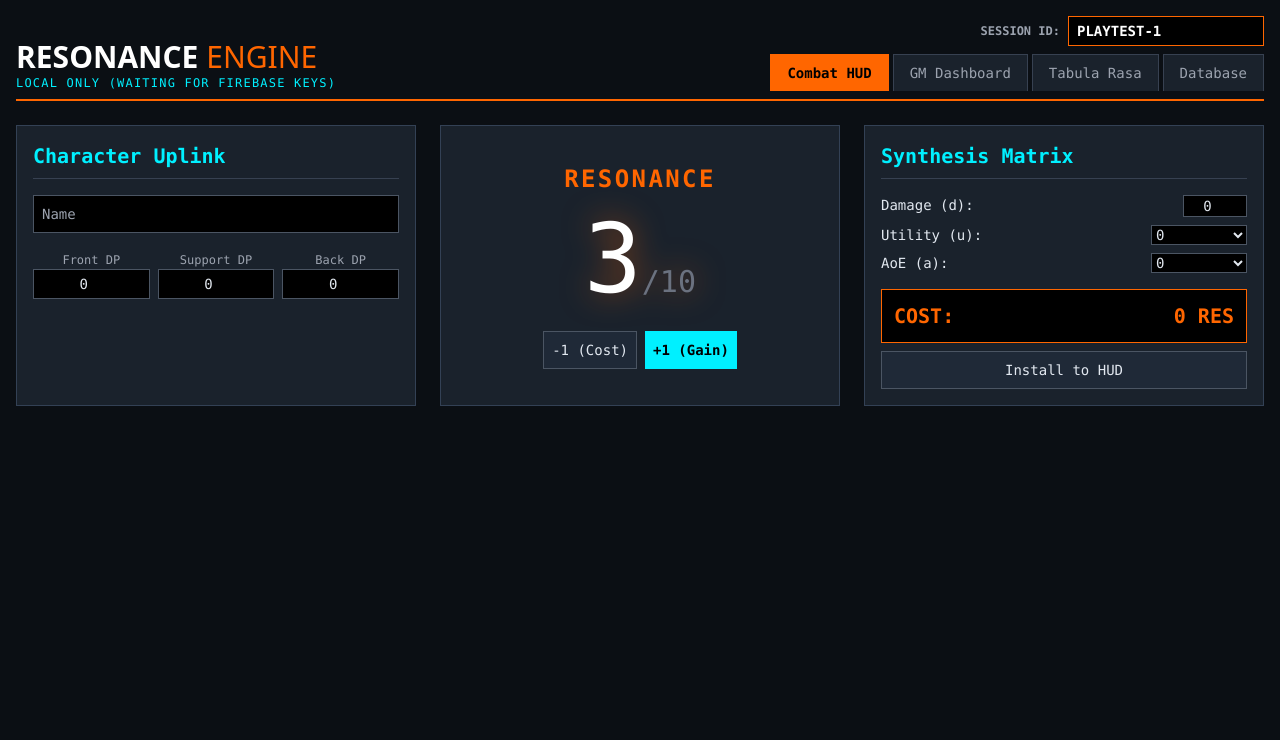
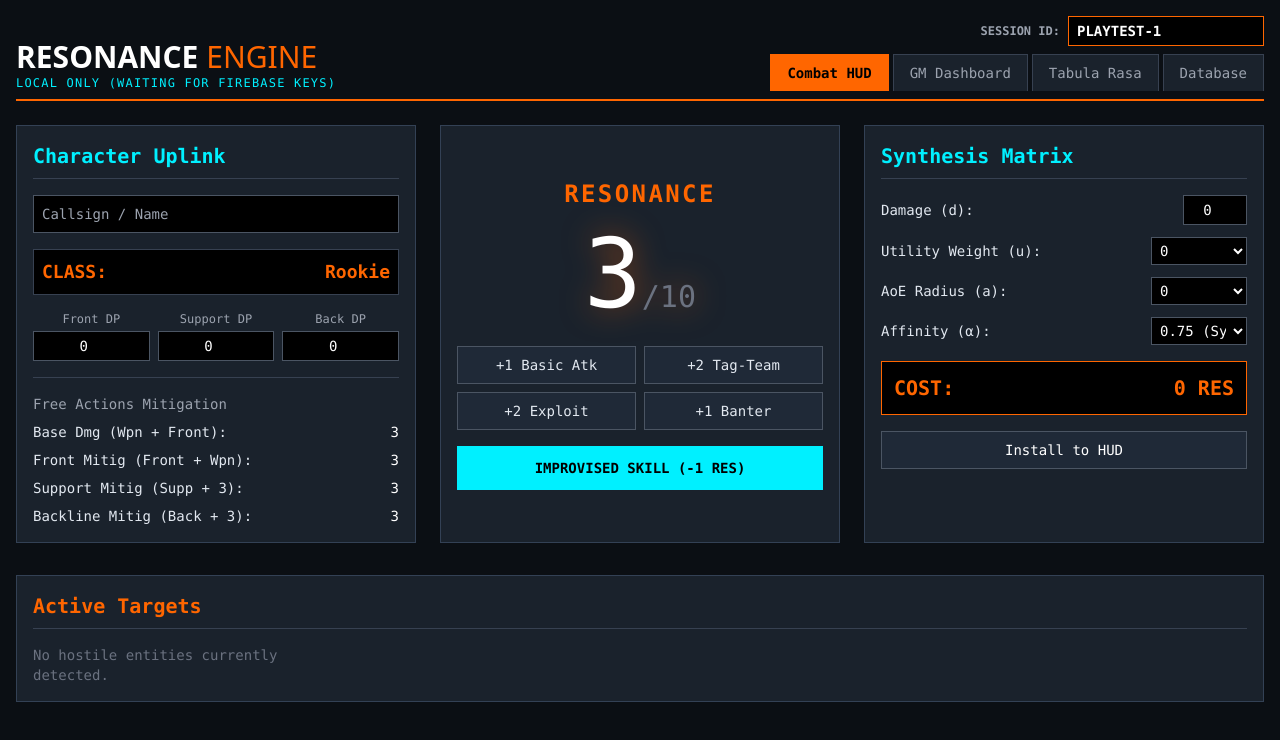
Before and after one commit to textbookmethods/resonance-engine, a React (Vite) app: page / in a window 1280 px wide. Shown: the top 740 px of the page. Built offline with nearby package versions, Linux system fonts and the light colour scheme.

Commit message:
Fixed HUD errors and added active target tracking

```diff
--- a/src/App.jsx
+++ b/src/App.jsx
@@ -2,7 +2,6 @@ import { useState, useEffect } from 'react';
 import firebase from 'firebase/compat/app';
 import 'firebase/compat/database';
 
-// 1. We officially import all 4 of your components here
 import PlayerHUD from './components/PlayerHUD';
 import GridBoard from './components/GridBoard';
 import GMDashboard from './components/GMDashboard';
@@ -25,7 +24,7 @@ if (isFirebaseConfigured && !firebase.apps.length) {
 const DEFAULT_STATE = {
     player: { name: '', title: '', weaponBase: 3, dpFront: 0, dpSupport: 0, dpBack: 0, resPool: 3, customCards: [] },
     encounter: { round: 1, enemies: [], playerPoolTotal: 10, enemyPoolTotal: 10 },
-    grid: Array(150).fill({ type: 'empty', terrain: null }),
+    grid: Array(150).fill({ type: 'empty', terrain: null }), // Defaults to featureless terrain
     tokens: []
 };
 
@@ -70,7 +69,6 @@ export default function App() {
         });
     };
 
-    // 2. We add the GM and Database tabs to the navigation array
     const tabs = [
         { id: 'player', label: 'Combat HUD' },
         { id: 'gm', label: 'GM Dashboard' },
@@ -110,8 +108,7 @@ export default function App() {
             </header>
 
             <main className="flex-1">
-                {/* 3. We tell the engine how to render all 4 components */}
-                {activeTab === 'player' && <PlayerHUD player={gameState.player} pushUpdate={pushUpdate} />}
+                {activeTab === 'player' && <PlayerHUD player={gameState.player} encounter={gameState.encounter} pushUpdate={pushUpdate} />}
                 {activeTab === 'gm' && <GMDashboard encounter={gameState.encounter} pushUpdate={pushUpdate} />}
                 {activeTab === 'grid' && <GridBoard grid={gameState.grid} tokens={gameState.tokens} pushUpdate={pushUpdate} />}
                 {activeTab === 'ref' && <Reference />}
--- a/src/components/PlayerHUD.jsx
+++ b/src/components/PlayerHUD.jsx
@@ -1,9 +1,11 @@
+/* eslint-disable react/prop-types */
 import { useState } from 'react';
 
-export default function PlayerHUD({ player, pushUpdate }) {
+export default function PlayerHUD({ player = {}, encounter = {}, pushUpdate }) {
     const [builder, setBuilder] = useState({ d: 0, u: 0, a: 0, alpha: 1.0 });
 
     const updatePlayer = (key, val) => pushUpdate(s => ({ ...s, player: { ...s.player, [key]: val } }));
+
     const calcCost = Math.ceil(builder.alpha * (builder.d + builder.u + Math.pow(builder.a, 2)));
 
     const saveCard = () => {
@@ -12,17 +14,64 @@ export default function PlayerHUD({ player, pushUpdate }) {
         updatePlayer('customCards', [...cards, { ...builder, cost: calcCost, id: Date.now() }]);
     };
 
+    const rollImprovised = () => {
+        updatePlayer('resPool', Math.max(0, (player.resPool || 0) - 1));
+        const roll = Math.floor(Math.random() * 6) + 1;
+        let outcome = "";
+        if (roll <= 2) outcome = "Backlash (Failure & Consequence)";
+        else if (roll <= 4) outcome = "Surge (Success at a Cost)";
+        else outcome = "Cascade (Total Success)";
+        alert(`Improvised Skill Roll: ${roll}\nOutcome: ${outcome}`);
+    };
+
+    let activeClass = "Rookie";
+    const front = player.dpFront || 0;
+    const supp = player.dpSupport || 0;
+    const back = player.dpBack || 0;
+    const wpn = player.weaponBase || 3;
+
+    if (front >= 10) activeClass = "Vanguard";
+    else if (front >= 5 && supp >= 5) activeClass = "Paladin";
+    else if (back >= 10) activeClass = "Sniper";
+    else if (supp >= 10) activeClass = "Conduit";
+    else if (front >= 5 && back >= 5) activeClass = "Skirmisher";
+
+    const activeEnemies = encounter?.enemies || [];
+
     return (
         <div className="grid grid-cols-1 lg:grid-cols-3 gap-6 font-mono text-sm">
             {/* Stats Panel */}
             <div className="bg-[#1a222c] p-4 border border-slate-700">
                 <h2 className="text-[#00f0ff] font-bold text-xl mb-4 border-b border-gray-700 pb-2">Character Uplink</h2>
                 <div className="space-y-4">
-                    <input className="w-full bg-black border border-gray-600 p-2 text-white" placeholder="Name" value={player.name} onChange={e=>updatePlayer('name', e.target.value)} />
+                    <input className="w-full bg-black border border-gray-600 p-2 text-white outline-none" placeholder="Callsign / Name" value={player.name || ''} onChange={e => updatePlayer('name', e.target.value)} />
+
+                    <div className="flex justify-between items-center text-[#ff6600] font-bold text-lg bg-black p-2 border border-gray-700">
+                        <span>CLASS:</span>
+                        <span>{activeClass}</span>
+                    </div>
+
                     <div className="grid grid-cols-3 gap-2 text-center">
-                        <div><label className="text-gray-400 text-xs">Front DP</label><input type="number" className="w-full bg-black border border-gray-600 p-1 text-center" value={player.dpFront} onChange={e=>updatePlayer('dpFront', parseInt(e.target.value)||0)} /></div>
-                        <div><label className="text-gray-400 text-xs">Support DP</label><input type="number" className="w-full bg-black border border-gray-600 p-1 text-center" value={player.dpSupport} onChange={e=>updatePlayer('dpSupport', parseInt(e.target.value)||0)} /></div>
-                        <div><label className="text-gray-400 text-xs">Back DP</label><input type="number" className="w-full bg-black border border-gray-600 p-1 text-center" value={player.dpBack} onChange={e=>updatePlayer('dpBack', parseInt(e.target.value)||0)} /></div>
+                        <div>
+                            <label className="text-gray-400 text-xs block mb-1">Front DP</label>
+                            <input type="number" className="w-full bg-black border border-gray-600 p-1 text-center text-white" value={front} onChange={e=>updatePlayer('dpFront', parseInt(e.target.value)||0)} />
+                        </div>
+                        <div>
+                            <label className="text-gray-400 text-xs block mb-1">Support DP</label>
+                            <input type="number" className="w-full bg-black border border-gray-600 p-1 text-center text-white" value={supp} onChange={e=>updatePlayer('dpSupport', parseInt(e.target.value)||0)} />
+                        </div>
+                        <div>
+                            <label className="text-gray-400 text-xs block mb-1">Back DP</label>
+                            <input type="number" className="w-full bg-black border border-gray-600 p-1 text-center text-white" value={back} onChange={e=>updatePlayer('dpBack', parseInt(e.target.value)||0)} />
+                        </div>
+                    </div>
+
+                    <div className="mt-4 border-t border-gray-700 pt-4 space-y-2">
+                        <h3 className="text-gray-400 mb-2">Free Actions Mitigation</h3>
+                        <div className="flex justify-between"><span>Base Dmg (Wpn + Front):</span> <span className="text-white">{wpn + front}</span></div>
+                        <div className="flex justify-between"><span>Front Mitig (Front + Wpn):</span> <span className="text-white">{front + wpn}</span></div>
+                        <div className="flex justify-between"><span>Support Mitig (Supp + 3):</span> <span className="text-white">{supp + 3}</span></div>
+                        <div className="flex justify-between"><span>Backline Mitig (Back + 3):</span> <span className="text-white">{back + 3}</span></div>
                     </div>
                 </div>
             </div>
@@ -31,39 +80,98 @@ export default function PlayerHUD({ player, pushUpdate }) {
             <div className="bg-[#1a222c] p-4 border border-slate-700 flex flex-col items-center justify-center">
                 <h2 className="text-[#ff6600] font-bold text-2xl tracking-widest mb-4">RESONANCE</h2>
                 <div className="text-8xl text-white mb-6 drop-shadow-[0_0_15px_rgba(255,102,0,0.5)]">
-                    {player.resPool}<span className="text-3xl text-gray-500">/10</span>
+                    {player.resPool || 0}<span className="text-3xl text-gray-500">/10</span>
                 </div>
-                <div className="flex gap-2">
-                    <button className="bg-gray-800 p-2 border border-gray-600" onClick={()=>updatePlayer('resPool', Math.max(0, player.resPool - 1))}>-1 (Cost)</button>
-                    <button className="bg-[#00f0ff] text-black font-bold p-2" onClick={()=>updatePlayer('resPool', Math.min(10, player.resPool + 1))}>+1 (Gain)</button>
+
+                <div className="grid grid-cols-2 gap-2 w-full mb-4">
+                    <button className="bg-gray-800 hover:bg-gray-700 border border-gray-600 p-2" onClick={()=>updatePlayer('resPool', Math.min(10, (player.resPool || 0) + 1))}>+1 Basic Atk</button>
+                    <button className="bg-gray-800 hover:bg-gray-700 border border-gray-600 p-2" onClick={()=>updatePlayer('resPool', Math.min(10, (player.resPool || 0) + 2))}>+2 Tag-Team</button>
+                    <button className="bg-gray-800 hover:bg-gray-700 border border-gray-600 p-2" onClick={()=>updatePlayer('resPool', Math.min(10, (player.resPool || 0) + 2))}>+2 Exploit</button>
+                    <button className="bg-gray-800 hover:bg-gray-700 border border-gray-600 p-2" onClick={()=>updatePlayer('resPool', Math.min(10, (player.resPool || 0) + 1))}>+1 Banter</button>
                 </div>
+
+                <button className="w-full bg-[#00f0ff] text-black font-bold p-3 uppercase hover:bg-white transition-colors" onClick={rollImprovised}>
+                    Improvised Skill (-1 Res)
+                </button>
             </div>
 
             {/* Ability Builder */}
             <div className="bg-[#1a222c] p-4 border border-slate-700">
                 <h2 className="text-[#00f0ff] font-bold text-xl mb-4 border-b border-gray-700 pb-2">Synthesis Matrix</h2>
-                <div className="space-y-2 mb-4">
-                    <div className="flex justify-between">
+                <div className="space-y-3 mb-4">
+                    <div className="flex justify-between items-center">
                         <span>Damage (d):</span>
-                        <input type="number" className="w-16 bg-black border border-gray-600 text-center" value={builder.d} onChange={e=>setBuilder({...builder, d: parseInt(e.target.value)||0})} />
+                        <input type="number" className="w-16 bg-black border border-gray-600 p-1 text-center text-white" value={builder.d} onChange={e=>setBuilder({...builder, d: parseInt(e.target.value)||0})} />
                     </div>
-                    <div className="flex justify-between">
-                        <span>Utility (u):</span>
-                        <select className="w-24 bg-black border border-gray-600" value={builder.u} onChange={e=>setBuilder({...builder, u: parseInt(e.target.value)})}>
-                            <option value="0">0</option><option value="1">1 (Minor)</option><option value="3">3 (Major)</option><option value="5">5 (Severe)</option>
+                    <div className="flex justify-between items-center">
+                        <span>Utility Weight (u):</span>
+                        <select className="w-24 bg-black border border-gray-600 p-1 text-white" value={builder.u} onChange={e=>setBuilder({...builder, u: parseInt(e.target.value)})}>
+                            <option value="0">0</option>
+                            <option value="1">1 (Minor)</option>
+                            <option value="3">3 (Major)</option>
+                            <option value="5">5 (Severe)</option>
                         </select>
                     </div>
-                    <div className="flex justify-between">
-                        <span>AoE (a):</span>
-                        <select className="w-24 bg-black border border-gray-600" value={builder.a} onChange={e=>setBuilder({...builder, a: parseInt(e.target.value)})}>
-                            <option value="0">0</option><option value="1">1 (Small)</option><option value="2">2 (Large)</option>
+                    <div className="flex justify-between items-center">
+                        <span>AoE Radius (a):</span>
+                        <select className="w-24 bg-black border border-gray-600 p-1 text-white" value={builder.a} onChange={e=>setBuilder({...builder, a: parseInt(e.target.value)})}>
+                            <option value="0">0</option>
+                            <option value="1">1 (Small)</option>
+                            <option value="2">2 (Large)</option>
+                        </select>
+                    </div>
+                    <div className="flex justify-between items-center">
+                        <span>Affinity (α):</span>
+                        <select className="w-24 bg-black border border-gray-600 p-1 text-white" value={builder.alpha} onChange={e=>setBuilder({...builder, alpha: parseFloat(e.target.value)})}>
+                            <option value="0.75">0.75 (Synergy)</option>
+                            <option value="1.0">1.0 (Neutral)</option>
+                            <option value="2.0">2.0 (Resist)</option>
                         </select>
                     </div>
                 </div>
-                <div className="bg-black p-3 border border-[#ff6600] flex justify-between items-center text-[#ff6600] font-bold text-xl mb-2">
+
+                <div className="bg-black p-3 border border-[#ff6600] flex justify-between items-center text-[#ff6600] font-bold text-xl mb-4">
                     <span>COST:</span><span>{calcCost} RES</span>
                 </div>
-                <button className="w-full bg-gray-800 border border-gray-600 p-2 hover:bg-gray-700" onClick={saveCard}>Install to HUD</button>
+
+                <button className="w-full bg-gray-800 border border-gray-600 p-2 hover:bg-gray-700 text-white mb-4" onClick={saveCard}>
+                    Install to HUD
+                </button>
+
+                {/* Saved Custom Cards */}
+                <div className="grid grid-cols-2 gap-2">
+                    {(player.customCards || []).map(c => (
+                        <div key={c.id} className="bg-black border border-[#00f0ff] p-2 text-xs cursor-pointer hover:bg-gray-900" onClick={() => updatePlayer('resPool', Math.max(0, (player.resPool || 0) - c.cost))}>
+                            <div className="font-bold text-[#00f0ff] mb-1">Custom Action</div>
+                            <div className="text-white">Cost: -{c.cost} Res</div>
+                            <div className="text-gray-500">d:{c.d} u:{c.u} a:{c.a}</div>
+                        </div>
+                    ))}
+                </div>
+            </div>
+
+            {/* Active Targets Overlay (Read-Only for Players) */}
+            <div className="lg:col-span-3 bg-[#1a222c] p-4 border border-slate-700 mt-2">
+                <h2 className="text-[#ff6600] font-bold text-xl mb-4 border-b border-gray-700 pb-2">Active Targets</h2>
+                <div className="grid grid-cols-1 md:grid-cols-2 lg:grid-cols-4 gap-4">
+                    {activeEnemies.length === 0 && (
+                        <div className="text-gray-500 text-sm">No hostile entities currently detected.</div>
+                    )}
+                    {activeEnemies.map(enemy => (
+                        <div key={enemy.uid} className={`bg-black border p-3 ${enemy.staggered ? 'border-yellow-500 shadow-[0_0_10px_rgba(234,179,8,0.2)]' : 'border-gray-700'}`}>
+                            <div className="font-bold text-white mb-2 flex justify-between items-start">
+                                <span className="uppercase tracking-wide">{enemy.name || 'Unknown Entity'} <span className="text-[10px] text-gray-400 bg-gray-800 px-1 ml-1 border border-gray-600">T{enemy.tier || 1}</span></span>
+                                {enemy.staggered && <span className="text-[10px] bg-yellow-500 text-black px-1 font-bold">STAGGERED</span>}
+                            </div>
+                            <div className="flex flex-wrap gap-2 text-xs font-bold">
+                                {(enemy.currentBarriers || []).map((bar, i) => (
+                                    <div key={i} className="bg-gray-900 border border-[#00f0ff] px-2 py-1 text-[#00f0ff]">BARRIER {i+1}: {bar}</div>
+                                ))}
+                                <div className="bg-gray-900 border border-[#ff6600] px-2 py-1 text-[#ff6600]">HP: {enemy.currentHp || 0}</div>
+                            </div>
+                        </div>
+                    ))}
+                </div>
             </div>
         </div>
     );
```
Also changed, not shown: src/components/GMDashboard.jsx (+52 -64 lines).
